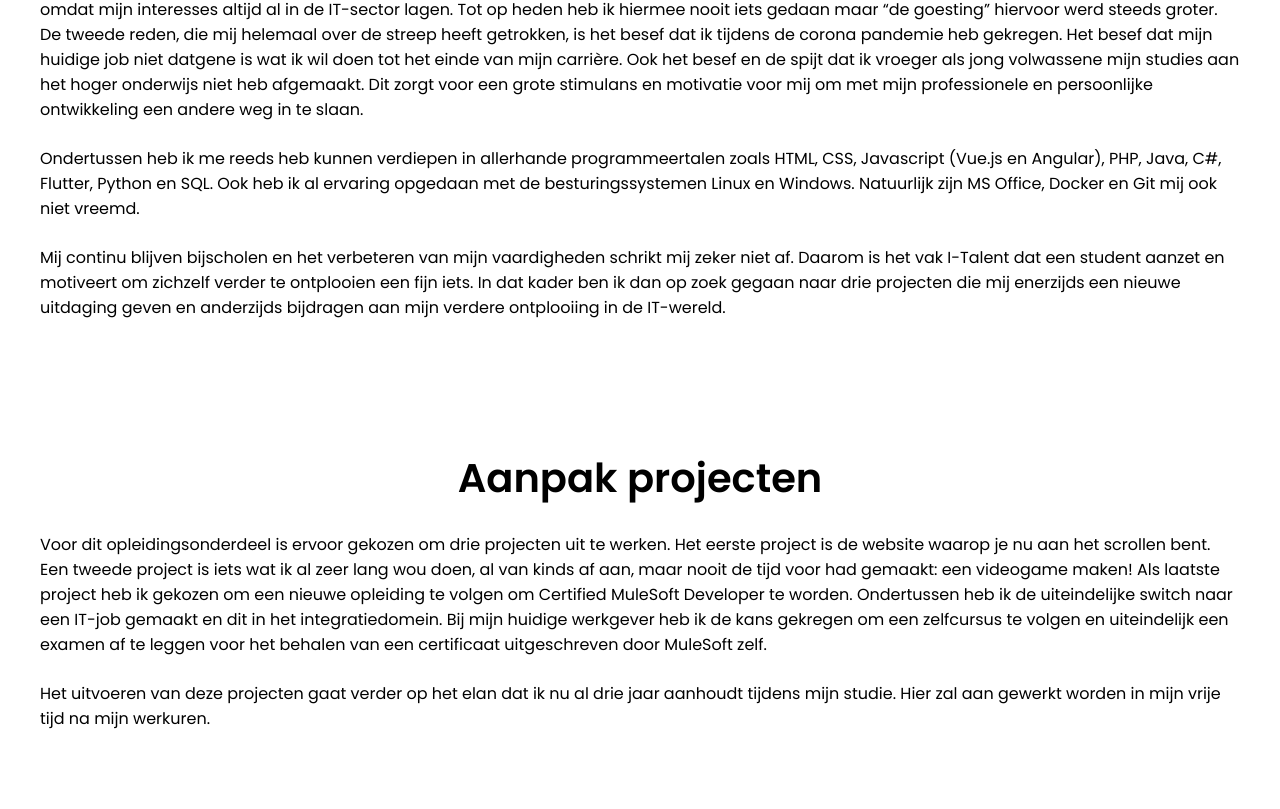
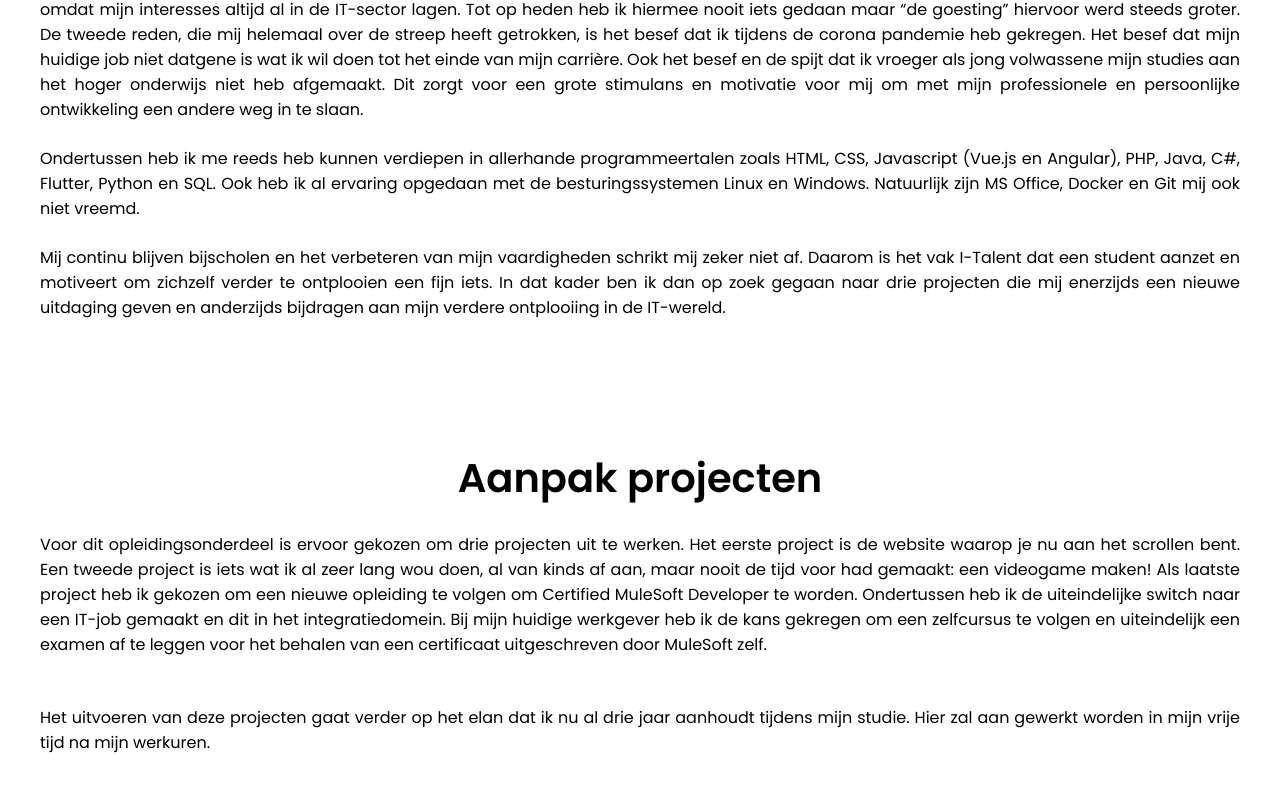
Before and after one commit to NandoCraninckx/portfolio-i-talent, a React (Create React App) app in the folder my-portfolio/: page / in a window 1280 px wide. Shown: the part 1691-2500 px from the top of the page. Built offline with nearby package versions, Linux system fonts and the light colour scheme.

Commit message:
Align text fix

```diff
--- a/my-portfolio/src/components/aanpak/Aanpak.css
+++ b/my-portfolio/src/components/aanpak/Aanpak.css
@@ -0,0 +1,9 @@
+.aanpak-paragraph {
+    margin: auto;
+    display: flex;
+    justify-content: center;
+    align-items: center;
+    text-align: justify;
+    font-size: var(--normal-font-size);
+    padding-bottom: 1.5rem;
+}
--- a/my-portfolio/src/components/aanpak/Aanpak.jsx
+++ b/my-portfolio/src/components/aanpak/Aanpak.jsx
@@ -1,4 +1,5 @@
 import React from 'react';
+import "./Aanpak.css";
 
 const Aanpak = () => {
   return (
--- a/my-portfolio/src/components/about/About.css
+++ b/my-portfolio/src/components/about/About.css
@@ -20,6 +20,7 @@
     margin: auto;
     display: flex;
     justify-content: center;
+    text-align: justify;
     align-items: center;
     font-size: var(--normal-font-size);
 
--- a/my-portfolio/src/components/projecten/AccordionMenu.css
+++ b/my-portfolio/src/components/projecten/AccordionMenu.css
@@ -102,6 +102,7 @@
     display: flex;
     justify-content: center;
     align-items: center;
+    text-align: justify;
     font-size: var(--normal-font-size);
     padding-bottom: 1.5rem;
 
--- a/my-portfolio/src/components/projecten/AccordionMenu.jsx
+++ b/my-portfolio/src/components/projecten/AccordionMenu.jsx
@@ -271,7 +271,7 @@ const AccordionMenu = () => {
                                         Wat zeker niet slecht is. Dit omdat in mijn ogen je zelfstandig werken stimuleert en zelf initiatief durft nemen om verder te kijken dan enkel de cursus.
                                         </p>
                                         <p className="content-paragraph">
-                                        HSamengevat ben ik blij dat ik de kans krijg om dit traject te doorlopen en dat ik de mogelijkheid krijg om een certified developer te worden.
+                                        Samengevat ben ik blij dat ik de kans krijg om dit traject te doorlopen en dat ik de mogelijkheid krijg om een certified developer te worden.
                                         </p>
                                         <button className="content-button" >
                                             <a className="a-link" href="https://github.com/NandoCraninckx/exercises-mulesoft" target="_blank" rel="noopener noreferrer">
```
